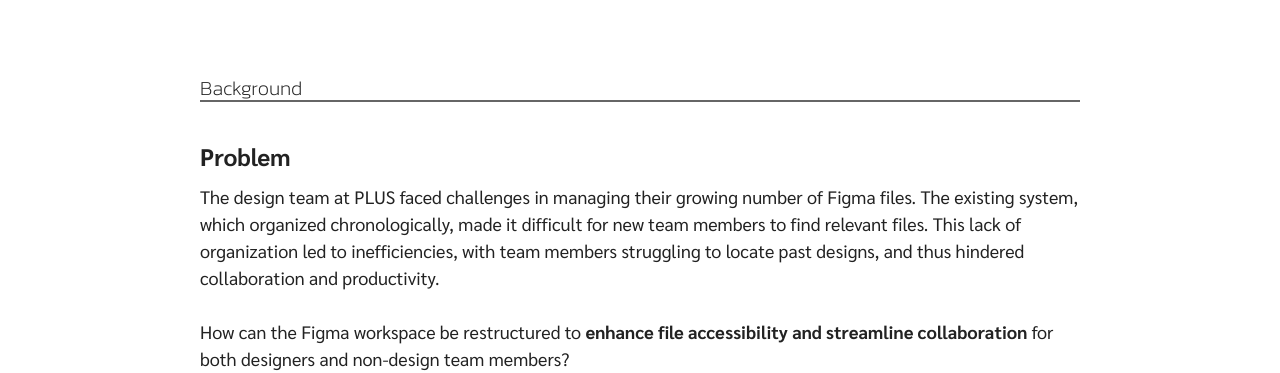
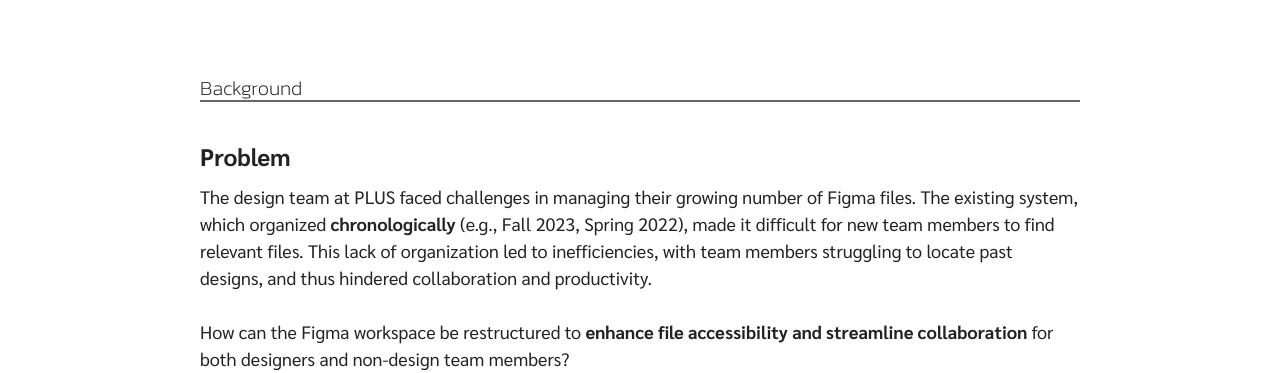
Before and after one commit to JadeWang-919/portfolio, a plain HTML site: page figma.html in a window 1280 px wide. Shown: the part 590-963 px from the top of the page. Drawn offline with nearby package versions, Linux system fonts and the light colour scheme; a web font is replaced by a local one.

Commit message:
edit figma

```diff
--- a/figma.html
+++ b/figma.html
@@ -111,7 +111,7 @@
             <p class="mid-text">Problem</p>
             <br />
             <p class="text">
-              The design team at PLUS faced challenges in managing their growing number of Figma files. The existing system, which organized chronologically, made it difficult for new team members to find relevant files. This lack of organization led to inefficiencies, with team members struggling to locate past designs, and thus hindered collaboration and productivity.
+              The design team at PLUS faced challenges in managing their growing number of Figma files. The existing system, which organized <strong>chronologically</strong> (e.g., Fall 2023, Spring 2022), made it difficult for new team members to find relevant files. This lack of organization led to inefficiencies, with team members struggling to locate past designs, and thus hindered collaboration and productivity.
               <br><br>How can the Figma workspace be restructured to <strong>enhance file accessibility and streamline collaboration</strong> for both designers and non-design team members?
             </p>
           </div>
```
Also changed, not shown: img/Figma/moving.png, img/Figma/previous.png (added), 1 other file.
